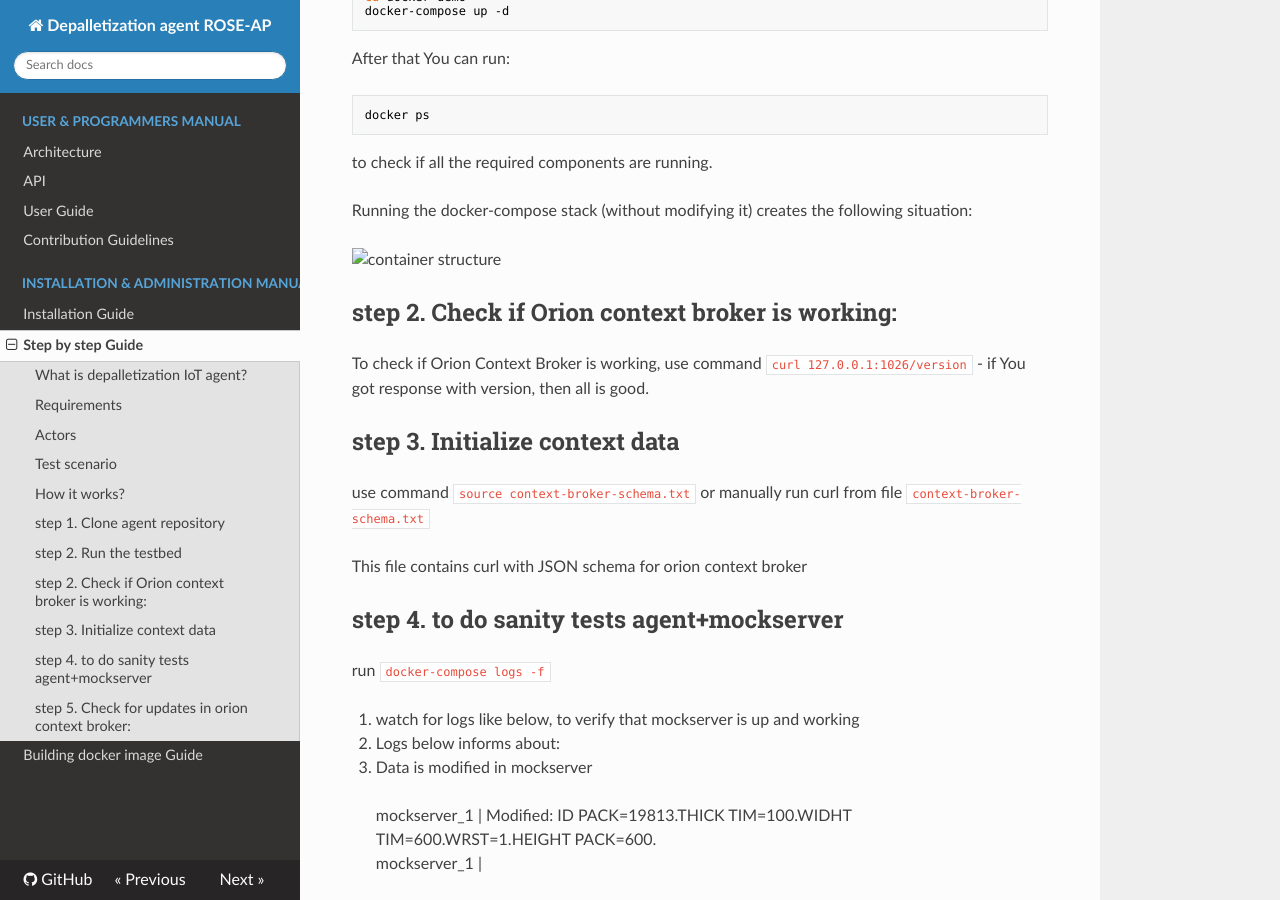
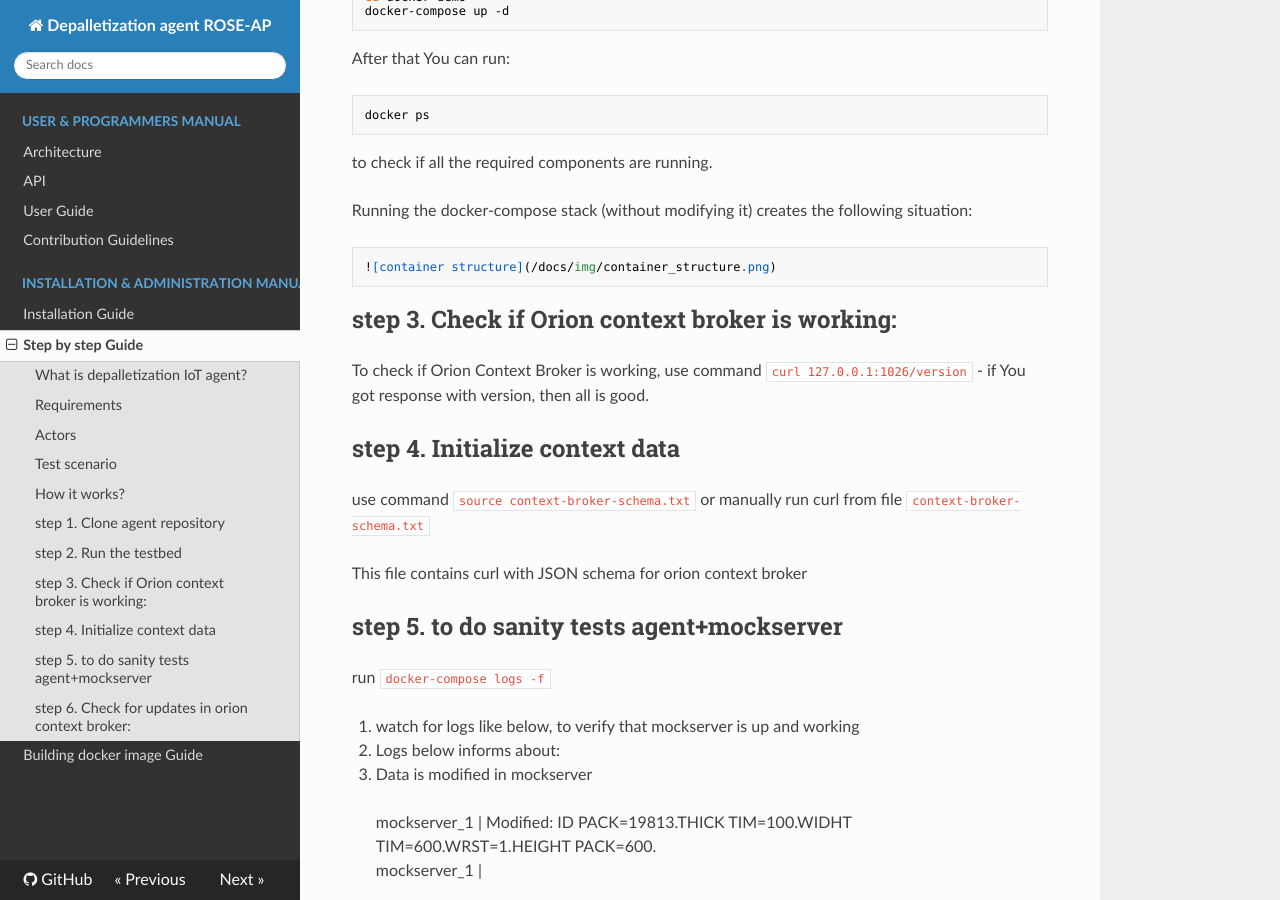
Before and after one commit to ramp-eu/CONTRA-2.0, an MkDocs documentation site: the page built from docs/stepbystepguide.md, in a window 1280 px wide and 900 px high, scrolled down 1495 px. Built offline with MkDocs 1.6.1, drawn with Linux system fonts in a browser that asks for light colours; nearby versions of some CDN libraries; some of the changed text lies outside the part shown.

Commit message:
modified stepbystepguide.md

````diff
--- a/docs/stepbystepguide.md
+++ b/docs/stepbystepguide.md
@@ -50,18 +50,18 @@ to check if all the required components are running.
 
 Running the docker-compose stack (without modifying it) creates the following situation:
 
-![container structure](/docs/img/container_structure.png)
+    ![container structure](/docs/img/container_structure.png)
 
-## step 2. Check if Orion context broker is working:
+## step 3. Check if Orion context broker is working:
 
 To check if Orion Context Broker is working, use command `curl 127.0.0.1:1026/version` - if You got response with version, then all is good.
 
-## step 3. Initialize context data
+## step 4. Initialize context data
 use command `source context-broker-schema.txt` or manually run curl from file `context-broker-schema.txt`
 
 This file contains curl with JSON schema for orion context broker
 
-## step 4. to do sanity tests agent+mockserver
+## step 5. to do sanity tests agent+mockserver
 run `docker-compose logs -f`
 
 1. watch for logs like below, to verify that mockserver is up and working
@@ -109,7 +109,7 @@ run `docker-compose logs -f`
 
 > agent_1       | 0 Broker update is done 2021-06-14T10:00:07.989Z
 
-## step 5. Check for updates in orion context broker:
+## step 6. Check for updates in orion context broker:
 
 - curl 127.0.0.1:1026/v2/entities/ - JSON looks like
 ```json
````
